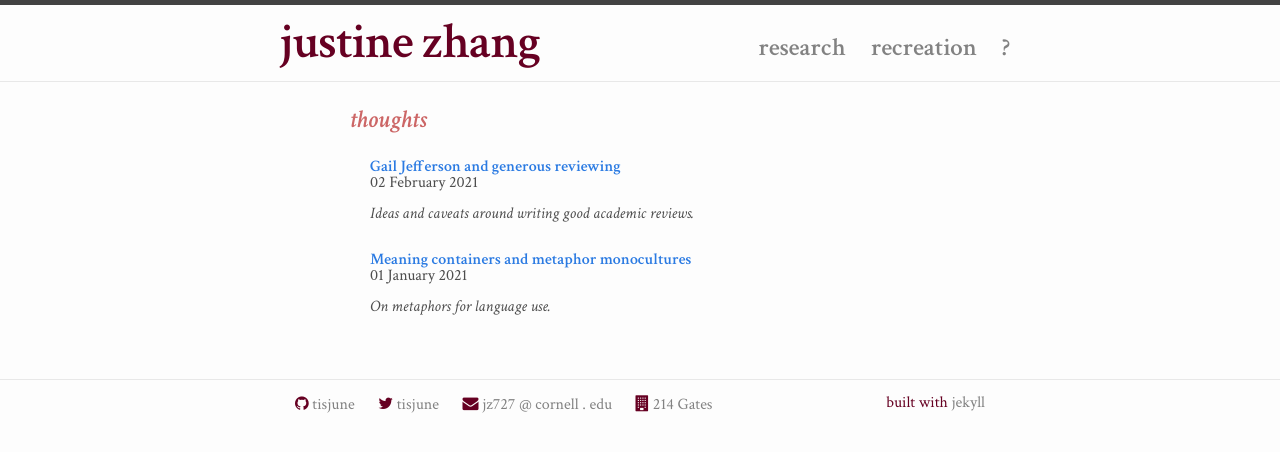
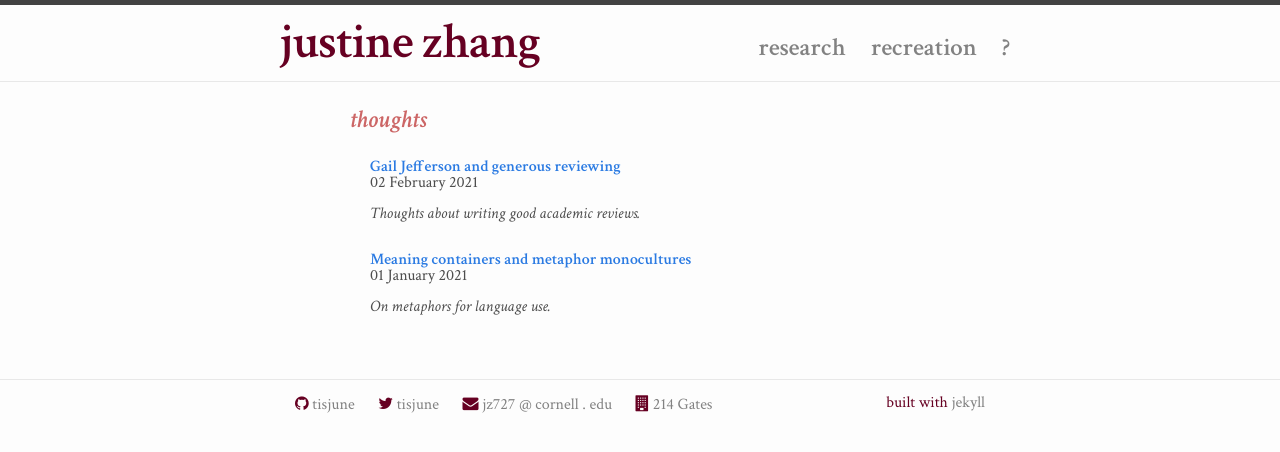
Before and after one commit to tisjune/tisjune.github.io, a Jekyll site: the page built from thoughts.html, in a window 1280 px wide. Shown: the top 452 px of the page. Built offline with Jekyll 4.4.1, drawn with Linux system fonts in a browser that asks for light colours; nearby versions of some CDN libraries.

Commit message:
reviewing

```diff
--- a/_posts/2021-02-01-reviewing.md
+++ b/_posts/2021-02-01-reviewing.md
@@ -2,7 +2,7 @@
 layout: post
 title:  "Gail Jefferson and generous reviewing"
 date:   2021-02-02
-description: Ideas and caveats around writing good academic reviews.
+description: Thoughts about writing good academic reviews.
 categories: blog
 ---
 I was drawn to this description of Gail Jefferson, in the introduction of [Talking About Troubles in Conversations](https://www.mcnallyjackson.com/book/9780199937349), on reviewing academic papers.
```
